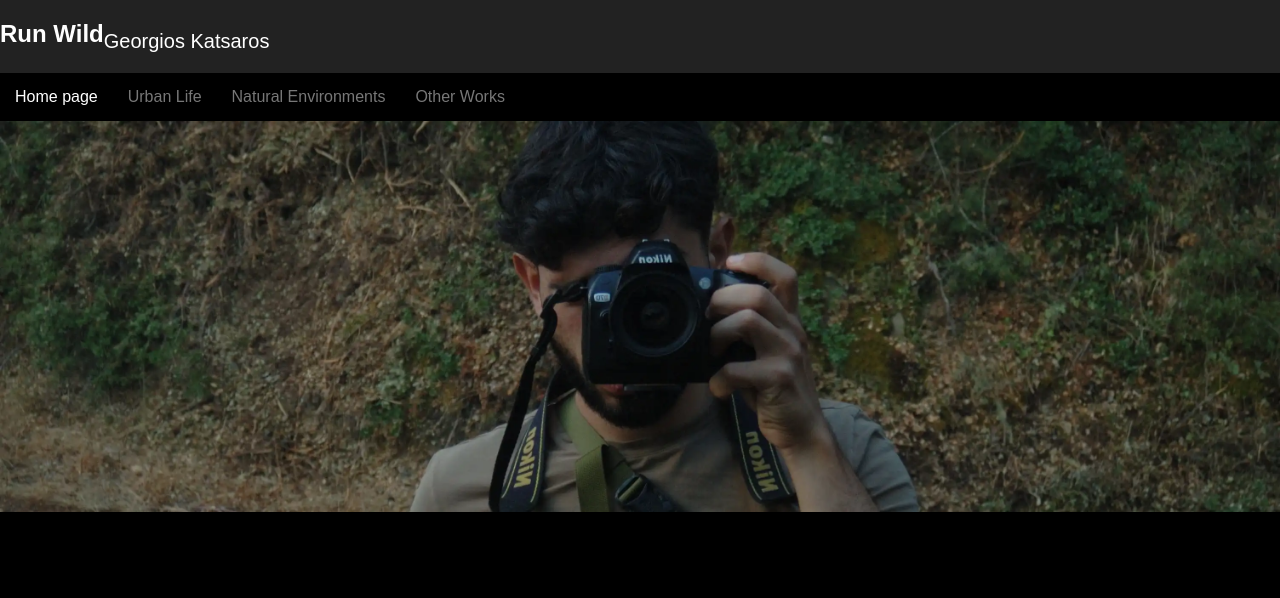
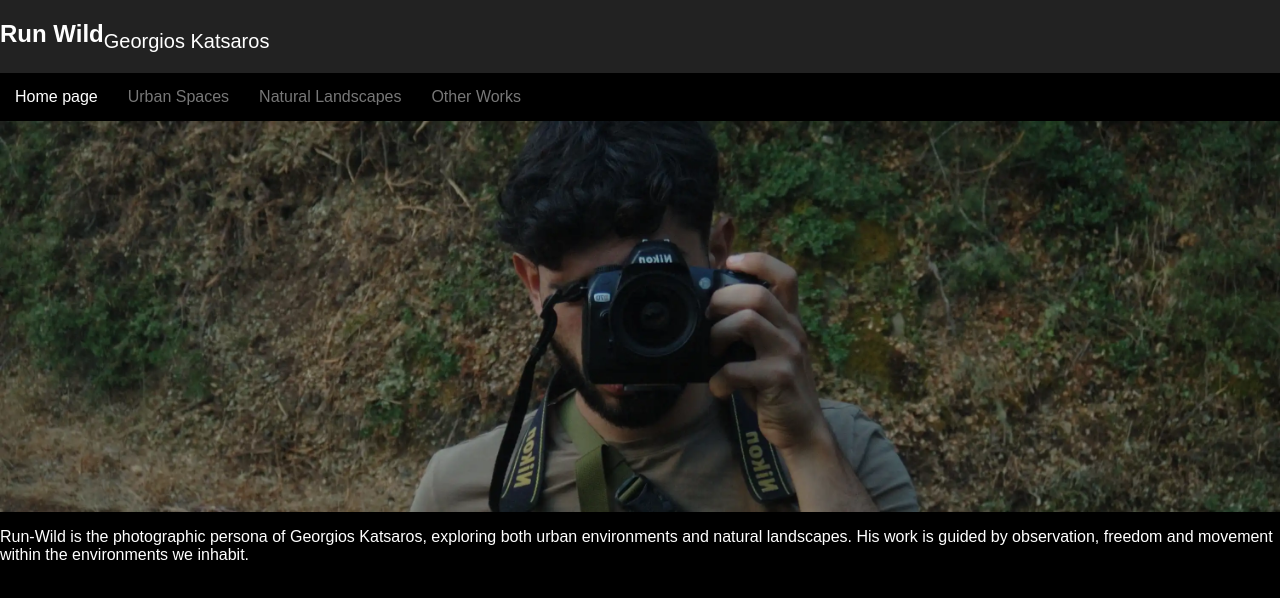
Before and after one commit to KatsarosG/Run-Wild-Photography, a plain HTML site: page index.html in a window 1280 px wide. Drawn offline with Linux system fonts and the light colour scheme.

Commit message:
Additions on home page

```diff
--- a/index.html
+++ b/index.html
@@ -14,13 +14,14 @@
 	<!-- navigation bar -->
 	<div class="navigation-bar">
 		<a class="active" href="#homepage"> Home page </a>
-		<a href="#urbanLandscapes"> Urban Life</a>
-		<a href="#naturalEnvironments"> Natural Environments </a>
+		<a href="#urbanLandscapes"> Urban Spaces</a>
+		<a href="#naturalEnvironments"> Natural Landscapes </a>
 		<a href="#otherWorks"> Other Works </a>
 	</div>
 	<!-- home page content -->
 	<div class="homePageContent">
 		<img src="assets/images/myPhoto.webp" alt="Photo of me">
+		<p> Run-Wild is the photographic persona of Georgios Katsaros, exploring both urban environments and natural landscapes. His work is guided by observation, freedom and movement within the environments we inhabit.</p>
 	</div>
 
 </body>
```
